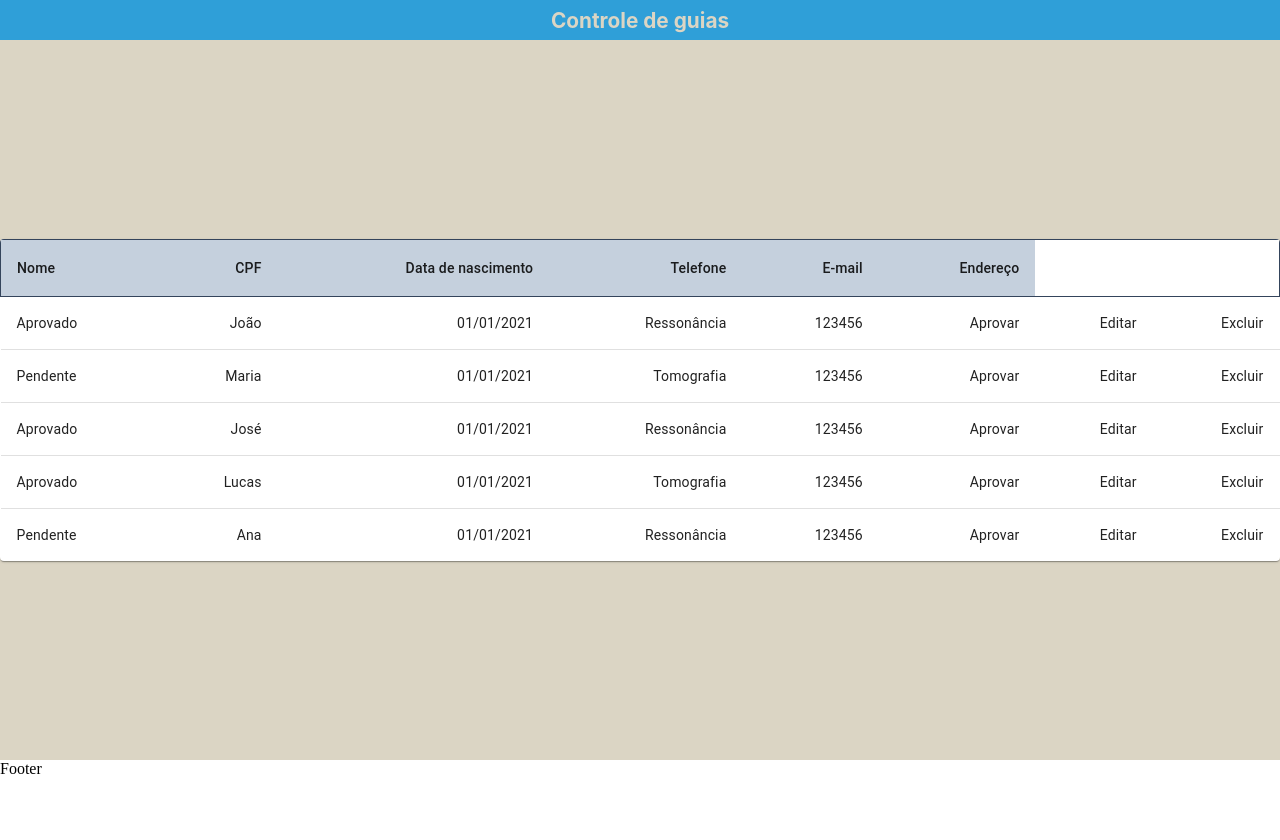
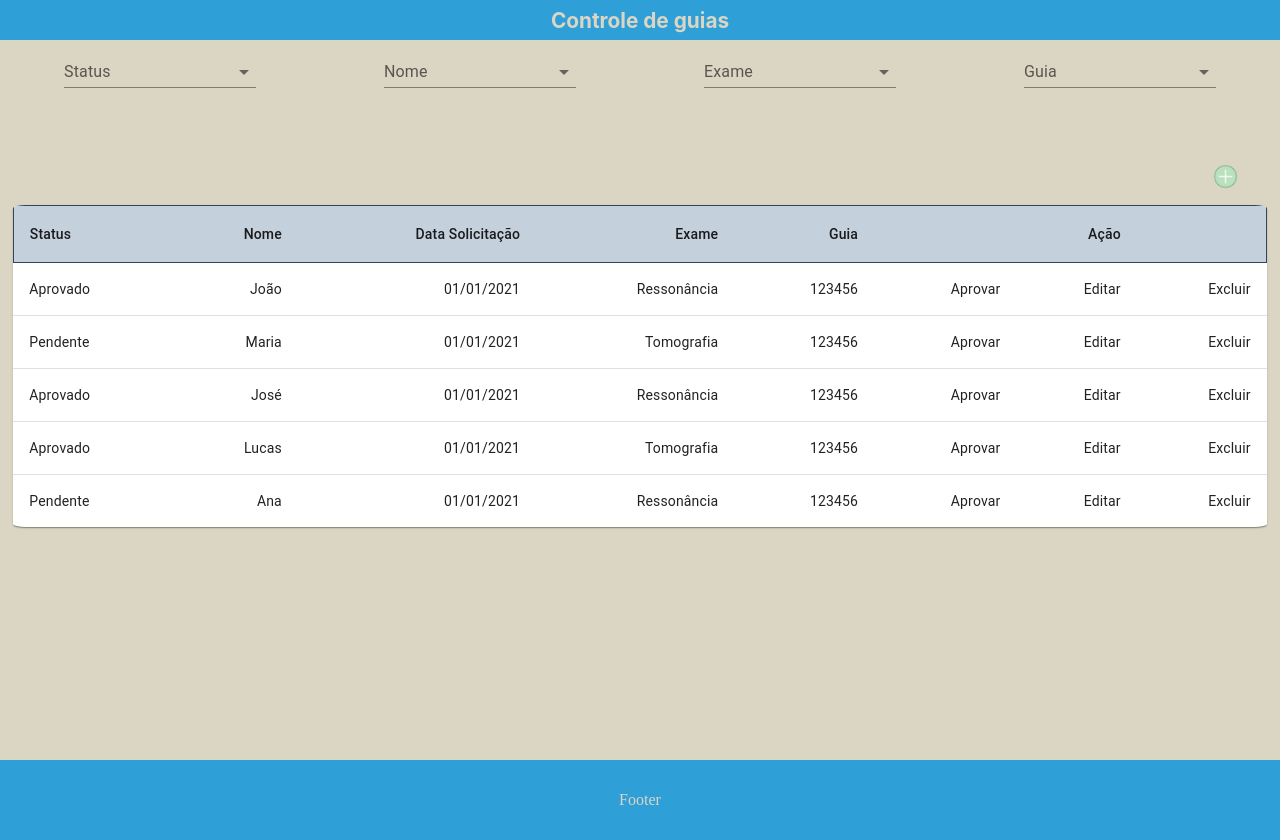
Before and after one commit to aryherton/Frontend_Centro-Imagem, a Next.js app in the folder front_centro_imagem/: page / in a window 1280 px wide. Before the commit the page ends 800 px from the top, so only its background shows below. Built offline with nearby package versions, Linux system fonts and the light colour scheme.

Commit message:
feat not

```diff
--- a/front_centro_imagem/package.json
+++ b/front_centro_imagem/package.json
@@ -11,10 +11,14 @@
   "dependencies": {
     "@emotion/react": "^11.11.1",
     "@emotion/styled": "^11.11.0",
+    "@mui/lab": "^5.0.0-alpha.141",
     "@mui/material": "^5.14.6",
+    "@mui/x-date-pickers": "^6.12.0",
+    "@react-spring/web": "^9.7.3",
     "@types/node": "20.5.6",
     "@types/react": "18.2.21",
     "@types/react-dom": "18.2.7",
+    "date-fns": "^2.30.0",
     "eslint": "8.48.0",
     "eslint-config-next": "13.4.19",
     "next": "13.4.19",
--- /dev/null
+++ b/front_centro_imagem/src/app/components/footer/index.tsx
@@ -0,0 +1,24 @@
+import React from 'react';
+
+import { Box } from '@mui/material';
+
+function Footer() {
+  return (
+    <Box
+      sx={{
+        display: 'flex',
+        justifyContent: 'center',
+        alignItems: 'center',
+        height: '10vh',
+        backgroundColor: '#2f9fd8',
+        color: '#dbd5c4',
+        width: '100%',
+      }}
+      component="footer"
+    >
+      <p>Footer</p>
+    </Box>
+  );
+}
+
+export default Footer;
--- /dev/null
+++ b/front_centro_imagem/src/app/components/main/filter/fragment/dateRage/index.tsx
@@ -0,0 +1,30 @@
+import * as React from 'react';
+import Box from '@mui/material/Box';
+import { DatePicker, LocalizationProvider } from '@mui/x-date-pickers';
+import { AdapterDateFns } from '@mui/x-date-pickers/AdapterDateFns';
+import DateRangePicker, { DateRange } from '@mui/lab/DateRangePicker';
+
+export default function CustomDateRangeInputs() {
+  const [value, setValue] = React.useState<DateRange<Date>>([null, null]);
+
+  return (
+      <DateRangePicker
+        label="Advanced keyboard"
+        value={value}
+        onChange={(newValue: any) => setValue(newValue)}
+        renderInput={(startProps: any, endProps: any) => (
+          <Box sx={{ width: '100px', height: '100px'}}>
+            <input
+              ref={startProps.inputRef as React.Ref<HTMLInputElement>}
+              {...startProps.inputProps}
+            />
+            <Box sx={{ mx: 1 }}> to </Box>
+            <input
+              ref={endProps.inputRef as React.Ref<HTMLInputElement>}
+              {...endProps.inputProps}
+            />
+          </Box>
+        )}
+      />
+  );
+}
--- /dev/null
+++ b/front_centro_imagem/src/app/components/main/filter/index.tsx
@@ -0,0 +1,75 @@
+'use client'
+import React, { useState } from 'react'
+import { Autocomplete, Box, TextField } from '@mui/material'
+import CustomDateRangeInputs from './fragment/dateRage';
+
+function FilterMain() {
+  const top100Films = [
+    { title: 'The Shawshank Redemption', year: 1994 },
+    { title: 'The Godfather', year: 1972 },
+    { title: 'The Godfather: Part II', year: 1974 },
+    { title: 'The Dark Knight', year: 2008 },
+    { title: '12 Angry Men', year: 1957 },
+    { title: "Schindler's List", year: 1993 },
+    { title: 'Pulp Fiction', year: 1994 },]
+  const defaultProps = {
+    options: top100Films,
+    getOptionLabel: (option: any) => option.title,
+  };
+  const flatProps = {
+    options: top100Films.map((option) => option.title),
+  };
+  const [value, setValue] = useState<any>(null);
+
+  return (
+    <Box
+      sx={{
+        width: '100%',
+        display: 'flex',
+        justifyContent: 'space-around',
+        marginBottom: '60px',
+      }}
+      component="nav"
+    >
+      <Autocomplete
+        {...defaultProps}
+        sx={{ width: '15%' }}
+        id="disable-clearable"
+        disableClearable
+        renderInput={(params) => (
+          <TextField {...params} label="Status" variant="standard" />
+        )}
+      />
+      <Autocomplete
+        {...defaultProps}
+        sx={{ width: '15%' }}
+        id="disable-clearable"
+        disableClearable
+        renderInput={(params) => (
+          <TextField {...params} label="Nome" variant="standard" />
+        )}
+      />
+      <CustomDateRangeInputs />
+      <Autocomplete
+        {...defaultProps}
+        sx={{ width: '15%' }}
+        id="disable-clearable"
+        disableClearable
+        renderInput={(params) => (
+          <TextField {...params} label="Exame" variant="standard" />
+        )}
+      />
+      <Autocomplete
+        {...defaultProps}
+        sx={{ width: '15%' }}
+        id="disable-clearable"
+        disableClearable
+        renderInput={(params) => (
+          <TextField {...params} label="Guia" variant="standard" />
+        )}
+      />
+    </Box>
+  )
+}
+
+export default FilterMain
--- a/front_centro_imagem/src/app/components/main/index.tsx
+++ b/front_centro_imagem/src/app/components/main/index.tsx
@@ -2,13 +2,14 @@ import React from 'react'
 
 import { Box } from '@mui/material'
 import TableMain from './table'
+import FilterMain from './filter'
 
 function Main() {
   return (
     <Box
       sx={{
         display: 'flex',
-        justifyContent: 'center',
+        flexDirection: 'column',
         alignItems: 'center',
         height: '90vh',
         backgroundColor: '#dbd5c4',
@@ -17,6 +18,7 @@ function Main() {
       }}
       component="main"
     >
+      <FilterMain />
       <TableMain />
     </Box>
   )
--- a/front_centro_imagem/src/app/components/main/table/index.tsx
+++ b/front_centro_imagem/src/app/components/main/table/index.tsx
@@ -1,5 +1,6 @@
 import React from 'react'
 import { v4 as uuidv4 } from 'uuid';
+import Image from 'next/image';
 
 import Table from '@mui/material/Table';
 import TableBody from '@mui/material/TableBody';
@@ -8,6 +9,8 @@ import TableContainer from '@mui/material/TableContainer';
 import TableHead from '@mui/material/TableHead';
 import TableRow from '@mui/material/TableRow';
 import Paper from '@mui/material/Paper';
+import IconAdd from '../../../../../public/icons8-add-30.png'
+import { Box, Button } from '@mui/material';
 
 function TableMain() {
   const rows = [
@@ -32,7 +35,29 @@ function TableMain() {
   }
 
   return (
-    <TableContainer component={Paper}>
+    <Box
+      sx={{
+        width: '98%',
+      }}
+    >
+      <Box
+        sx={{
+          width: '100%',
+          display: 'flex',
+          justifyContent: 'flex-end',
+          padding: '10px',
+        }}
+      >
+        <Button sx={{ cursor: 'pointer', borderRadius: '50%' }}>
+          <Image
+            src={IconAdd}
+            alt="Icon Add"
+            width={25}
+            height={25}
+          />
+        </Button>
+      </Box>
+      <TableContainer sx={{ borderRadius: '1%' }} component={Paper}>
         <Table sx={{ minWidth: 650 }} aria-label="simple table">
           <TableHead>
             <TableRow
@@ -43,12 +68,14 @@ function TableMain() {
                 width: '100%',
               }}
             >
-            <TableCell>Nome</TableCell>
-            <TableCell align="right">CPF</TableCell>
-            <TableCell align="right">Data de nascimento</TableCell>
-            <TableCell align="right">Telefone</TableCell>
-            <TableCell align="right">E-mail</TableCell>
-            <TableCell align="right">Endereço</TableCell>
+              <TableCell>Status</TableCell>
+              <TableCell align="right">Nome</TableCell>
+              <TableCell align="right">Data Solicitação</TableCell>
+              <TableCell align="right">Exame</TableCell>
+              <TableCell align="right">Guia</TableCell>
+              <TableCell align="right"></TableCell>
+              <TableCell align="right">Ação</TableCell>
+              <TableCell align="right"></TableCell>
             </TableRow>
           </TableHead>
           <TableBody>
@@ -74,6 +101,7 @@ function TableMain() {
           </TableBody>
         </Table>
       </TableContainer>
+    </Box>
   )
 }
 
--- a/front_centro_imagem/src/app/page.tsx
+++ b/front_centro_imagem/src/app/page.tsx
@@ -2,13 +2,14 @@ import React from 'react'
 import { Box } from '@mui/material'
 import Header from './components/header'
 import Main from './components/main'
+import Footer from './components/footer'
 
 export default function Home() {
   return (
     <Box>
       <Header />
       <Main />
-      <Box component="footer">Footer</Box>
+      <Footer />
     </Box>
   )
 }
```
Also changed, not shown: front_centro_imagem/src/app/components/modal/addSolicitacao/index.tsx (added, +100 -0 lines), 1 other file (tests, documents, lock files or other folders). Lines whose indentation alone changed are shown as unchanged.
